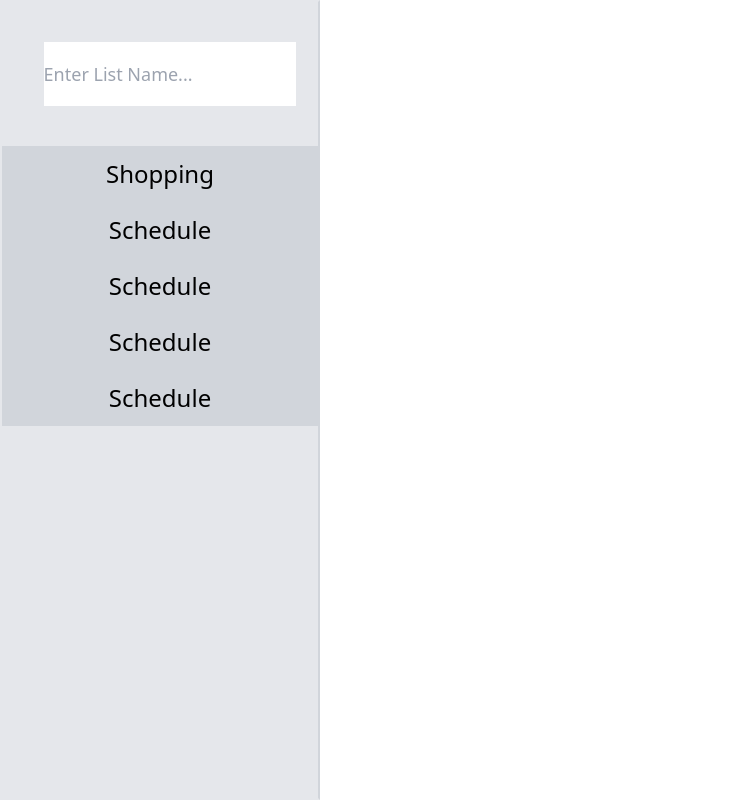
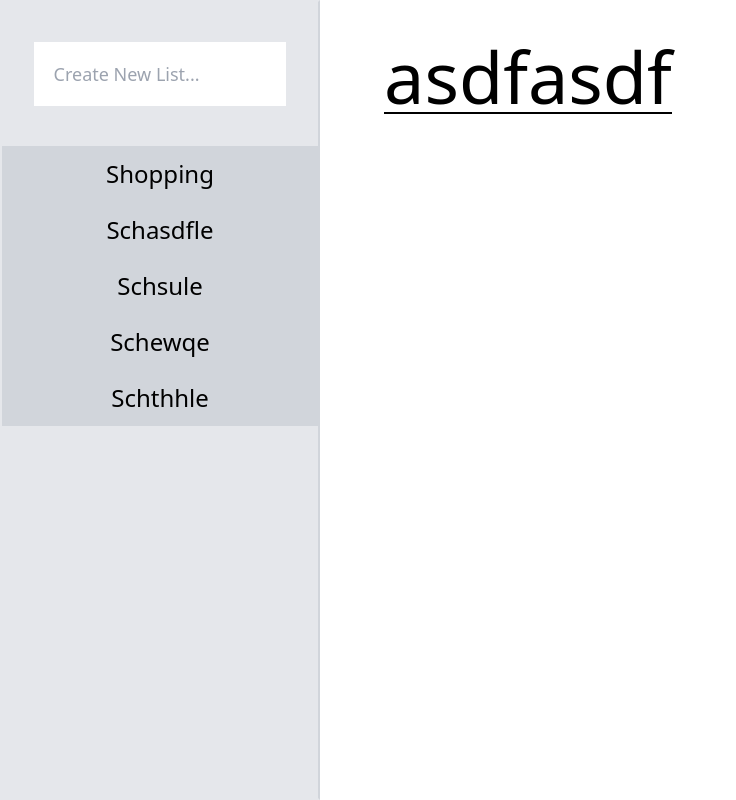
Before and after one commit to LincolnAtkinson/To-Do-List, a website: page index.html in a window 1280 px wide. Shown: the whole page, without its empty margins (0-736 px from the left). Drawn offline with Linux system fonts and the light colour scheme.

Commit message:
added changing title

```diff
--- a/index.html
+++ b/index.html
@@ -7,14 +7,17 @@
         <link href="app.css" rel="stylesheet" type="text/css">
         <script defer src="main.js"></script>
     </head>
-    <body>
+    <body class="flex">
         <div class="bg-gray-200 w-3/12 h-screen border-r-gray-300 border-2 flex items-center flex-col">
-            <input type="text" placeholder="Enter List Name..." class="w-4/5 h-16 text-lg outline-none ml-5 my-10"></input>
+            <input type="text" placeholder="Create New List..." class="w-4/5 h-16 text-lg outline-none pl-5 my-10"></input>
             <button class="list w-full bg-gray-300 h-14 text-2xl flex justify-center items-center">Shopping</button>
-            <button class="list w-full bg-gray-300 h-14 text-2xl flex justify-center items-center">Schedule</button>
-            <button class="list w-full bg-gray-300 h-14 text-2xl flex justify-center items-center">Schedule</button>
-            <button class="list w-full bg-gray-300 h-14 text-2xl flex justify-center items-center">Schedule</button>
-            <button class="list w-full bg-gray-300 h-14 text-2xl flex justify-center items-center">Schedule</button>
+            <button class="list w-full bg-gray-300 h-14 text-2xl flex justify-center items-center">Schasdfle</button>
+            <button class="list w-full bg-gray-300 h-14 text-2xl flex justify-center items-center">Schsule</button>
+            <button class="list w-full bg-gray-300 h-14 text-2xl flex justify-center items-center">Schewqe</button>
+            <button class="list w-full bg-gray-300 h-14 text-2xl flex justify-center items-center">Schthhle</button>
+        </div>
+        <div>
+            <div id="title" class="w-fit h-fit text-7xl border-b-2 border-black m-16 mt-10">asdfasdf</div>
         </div>
     </body>
 </html>
--- a/main.js
+++ b/main.js
@@ -11,5 +11,11 @@ b.forEach(function(b) {
         }
         b.classList.toggle('selected');
         b.classList.toggle('list');
+        newClick(b);
     })
 });
+
+let title = document.getElementById('title');
+function newClick(a) {
+    title.textContent = a.textContent;
+};
```
Also changed, not shown: app.css.
